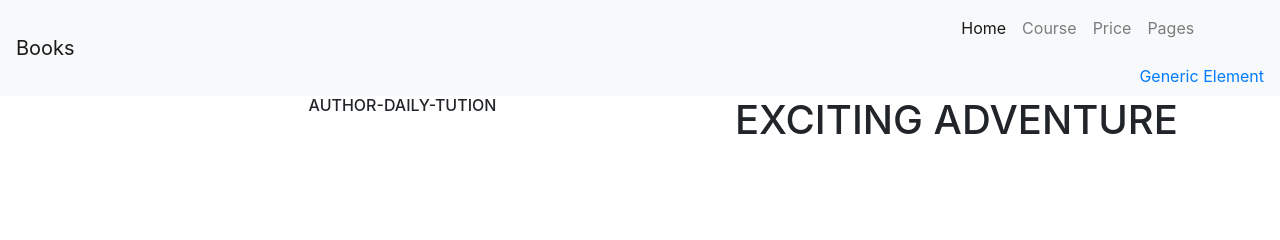
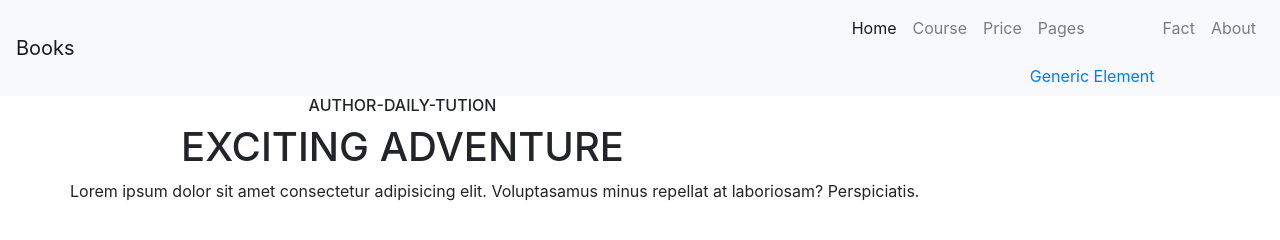
Before and after one commit to mhasan09/custom-page, a plain HTML site: page src/index.html in a window 1280 px wide. Drawn offline with nearby package versions, Linux system fonts and the light colour scheme.

Commit message:
navbar fixed

```diff
--- a/src/index.html
+++ b/src/index.html
@@ -39,6 +39,12 @@
                                         </div>
                                     </div>
                             </li>
+                            <li class="nav-item">
+                                <a class="nav-link" href="#">Fact</a>
+                              </li>
+                              <li class="nav-item">
+                                  <a class="nav-link" href="#">About</a>
+                                </li>
 
                           </ul>
                         </div>
@@ -49,10 +55,13 @@
         <div class="row">
             <div class="col-md-7 col-sm-12">
                 <h6>AUTHOR-DAILY-TUTION</h6>
+                <h1>EXCITING ADVENTURE</h1>
+
+
             </div>
-            <h1>
-                EXCITING ADVENTURE
-            </h1>
+
+            <p>Lorem ipsum dolor sit amet consectetur adipisicing elit.
+               Voluptasamus minus repellat at laboriosam? Perspiciatis.</p>
             <div class="col-md-5 col-sm-12"></div>
         </div>
     </div>
```
